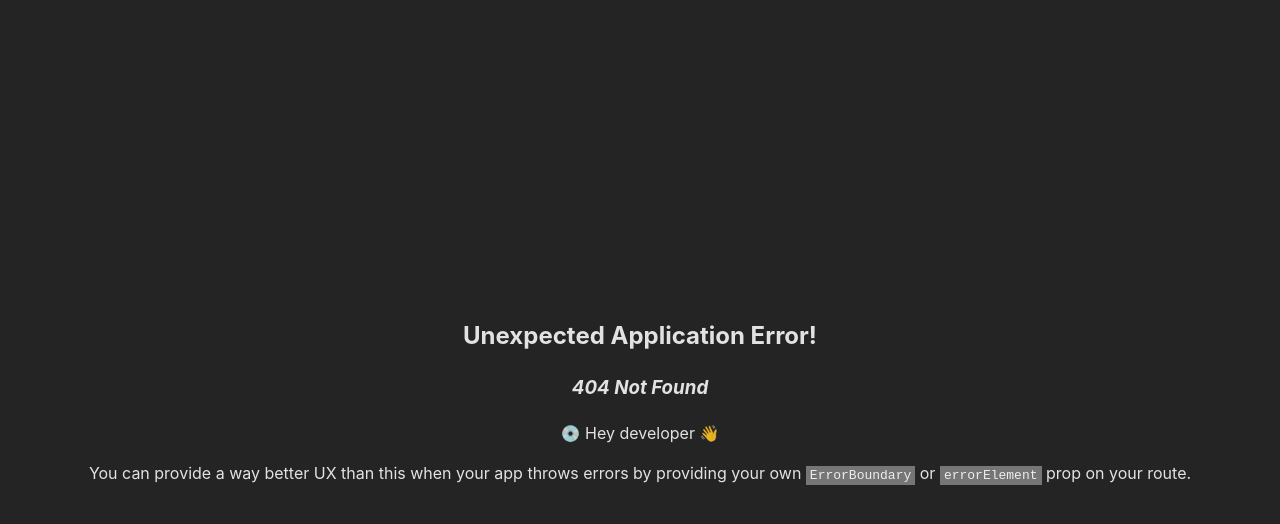
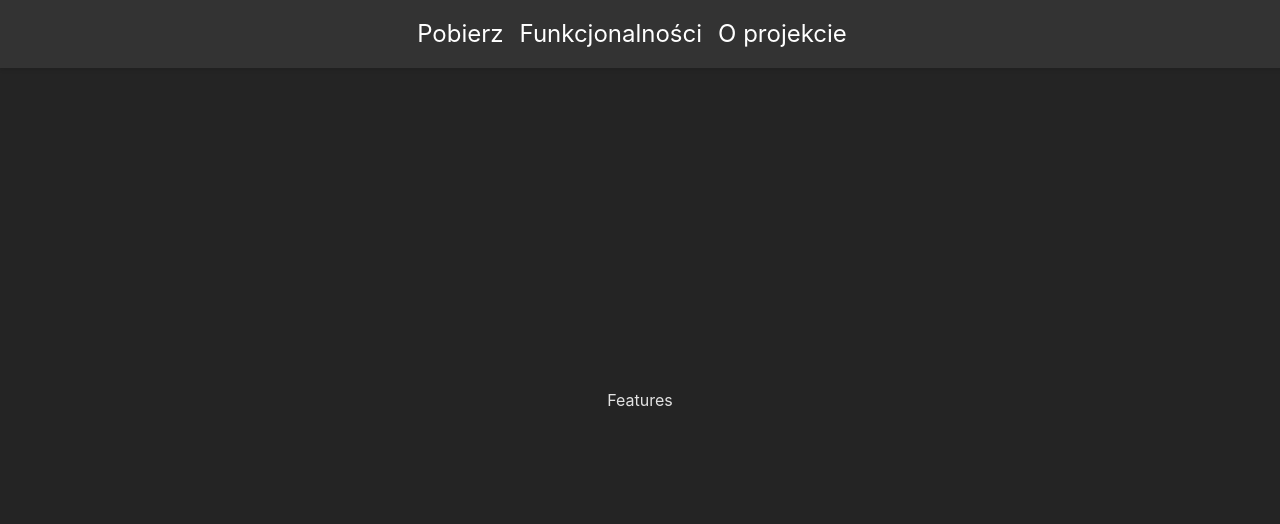
Before and after one commit to slowiakjakub/lostsong-frontend-app, a React (Vite) app: page /features in a window 1280 px wide. Before the commit this address had no page. Shown: the top 524 px of the page. Built offline with nearby package versions, Linux system fonts and the light colour scheme.

Commit message:
Add features component

```diff
--- /dev/null
+++ b/src/components/Features.jsx
@@ -0,0 +1,11 @@
+import React from "react";
+
+function Features() {
+    return (
+        <>
+            <div>Features</div>
+        </>
+    );
+}
+
+export default Features;
--- a/src/components/NavigationBar.jsx
+++ b/src/components/NavigationBar.jsx
@@ -6,8 +6,9 @@ function NavigationBar() {
   return (
     <nav className="navigation-bar">
       <div className="nav-container">
-        <NavLink exact className="nav-link" activeClassName="nav-link-active" to="/home">Home</NavLink>
-        <NavLink className="nav-link" activeClassName="nav-link-active" to="/about">About</NavLink>
+        <NavLink exact className="nav-link" activeClassName="nav-link-active" to="/home">Pobierz</NavLink>
+        <NavLink className="nav-link" activeClassName="nav-link-active" to="/features">Funkcjonalności</NavLink>
+        <NavLink className="nav-link" activeClassName="nav-link-active" to="/about">O projekcie</NavLink>
         {/* Add other NavLink components for additional navigation items here */}
       </div>
     </nav>
--- a/src/main.jsx
+++ b/src/main.jsx
@@ -8,6 +8,7 @@ import {
 } from "react-router-dom";
 import DownloadButton from './components/DownloadButton.jsx';
 import Home from './components/Home.jsx';
+import Features from './components/Features.jsx';
 
 const router = createBrowserRouter([
   {
@@ -17,6 +18,10 @@ const router = createBrowserRouter([
       {
         path: "home",
         element: <Home/>,
+      },
+      {
+        path: "features",
+        element: <Features/>,
       },
       {
         path: "about",
```
